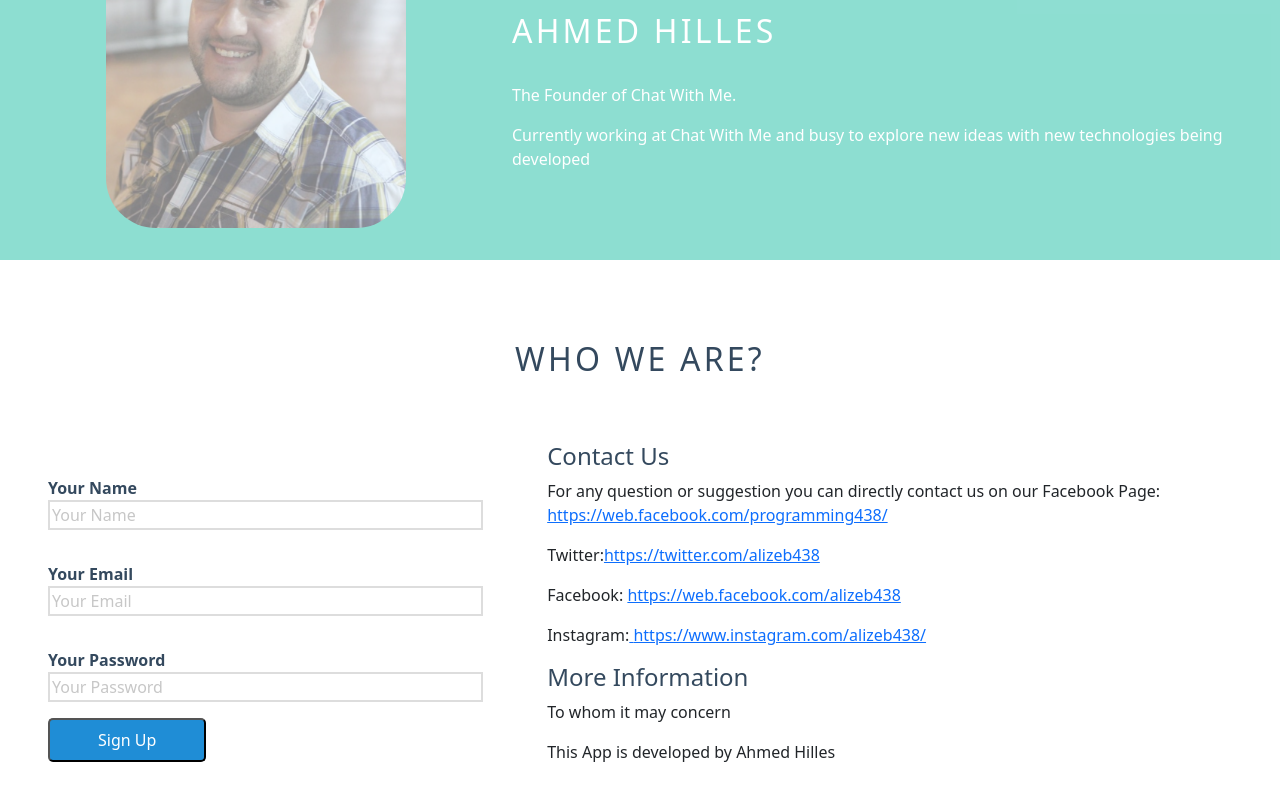
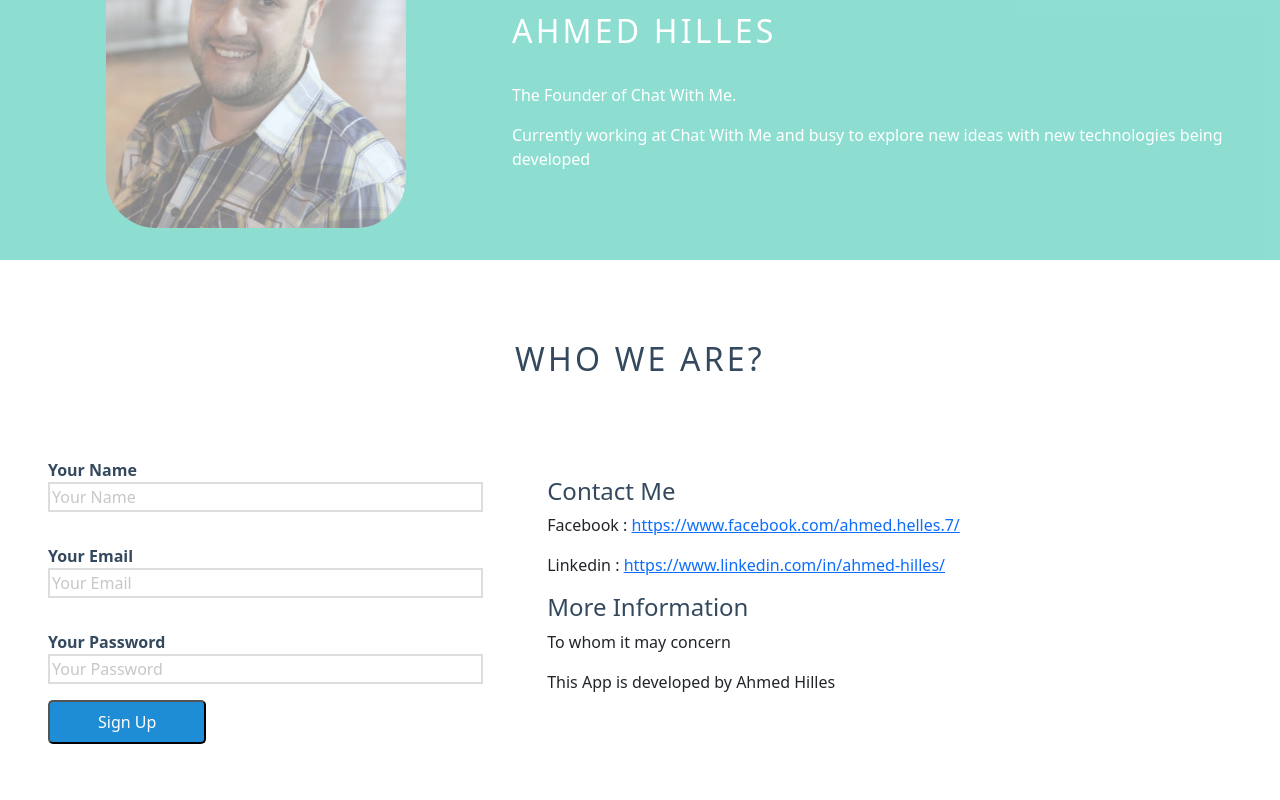
Before and after one commit to Ahmed116/React-Chat, a React (Create React App) app: page / in a window 1280 px wide. Shown: the part 1191-1991 px from the top of the page. Built offline with nearby package versions, Linux system fonts and the light colour scheme.

Commit message:
edit homePage

```diff
--- a/src/Pages/Home/Home.js
+++ b/src/Pages/Home/Home.js
@@ -123,32 +123,20 @@
               </div>
 
               <div className='l-box-lrg pure-u-1 pure-u-md-3-5'>
-                <h4>Contact Us</h4>
+                <h4>Contact Me</h4>
+
                 <p>
-                  For any question or suggestion you can directly contact us on
-                  our Facebook Page:
-                  <a href=' https://web.facebook.com/programming438/'>
-                    {' '}
-                    https://web.facebook.com/programming438/
+                  Facebook :{" "}
+                  <a href='https://www.facebook.com/ahmed.helles.7/'>
+                    https://www.facebook.com/ahmed.helles.7/
                   </a>
                 </p>
+
                 <p>
-                  Twitter:
-                  <a href='https://twitter.com/alizeb438'>
-                    https://twitter.com/alizeb438
-                  </a>
-                </p>
-                <p>
-                  Facebook:{' '}
-                  <a href='https://web.facebook.com/alizeb438 '>
-                    https://web.facebook.com/alizeb438{' '}
-                  </a>
-                </p>
-                <p>
-                  Instagram:
-                  <a href=' https://www.instagram.com/alizeb438/'>
+                Linkedin :{" "}
+                  <a href=' https://www.linkedin.com/in/ahmed-hilles/'>
                     {' '}
-                    https://www.instagram.com/alizeb438/
+                    https://www.linkedin.com/in/ahmed-hilles/
                   </a>
                 </p>
 
```
